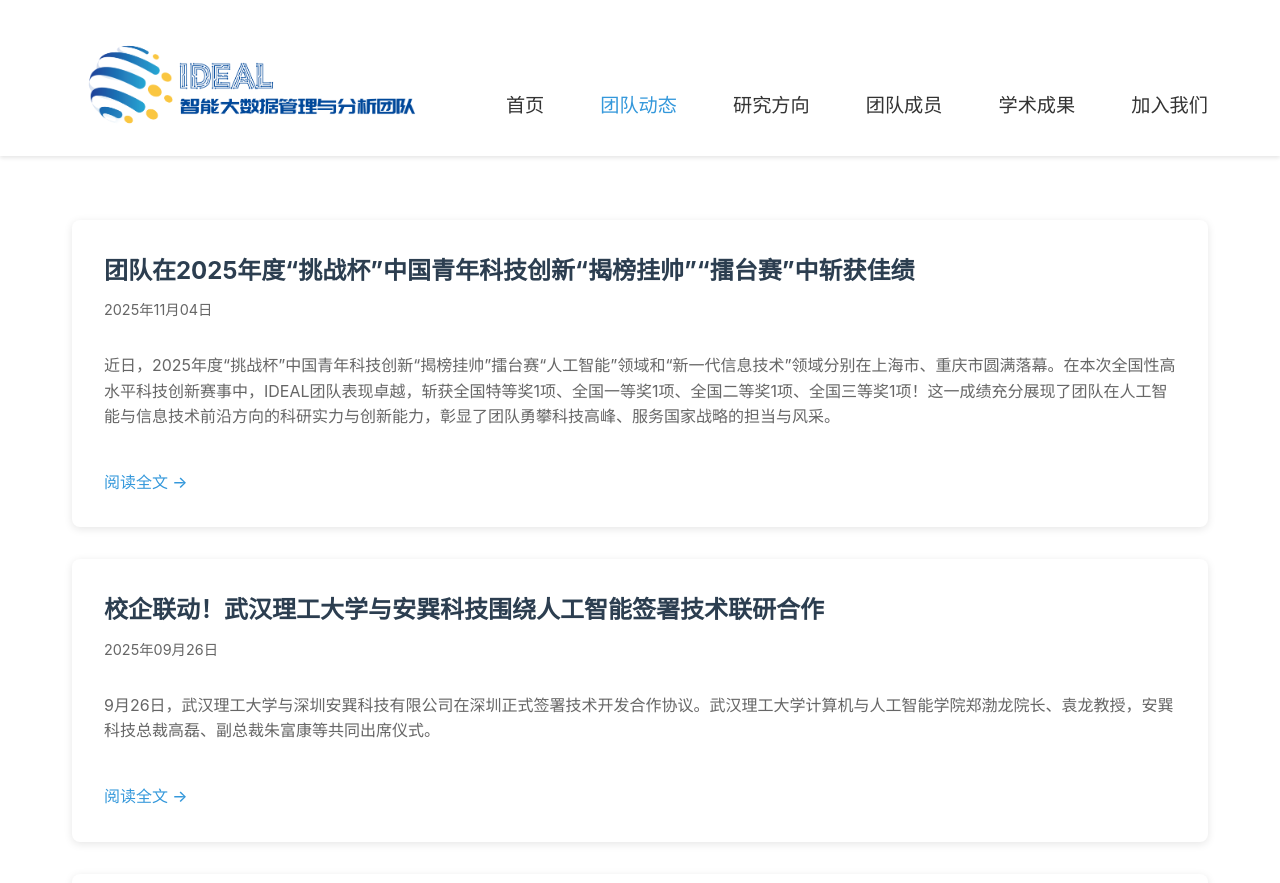
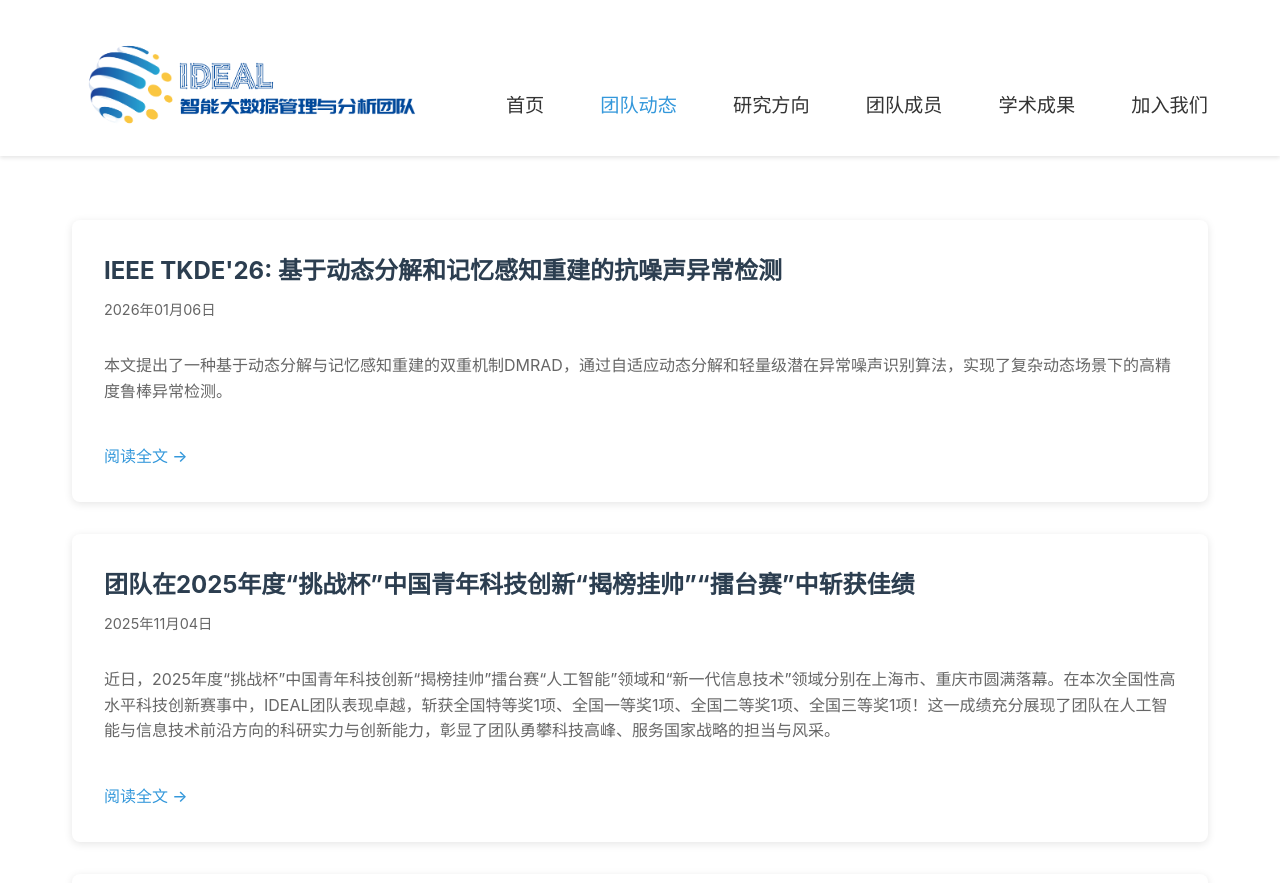
Before and after one commit to ideal-wut/ideal-wut.github.io, a Jekyll site: the page built from blog/index.html, in a window 1280 px wide and 900 px high. Shown: the top 883 px of the window. Built offline with Jekyll 4.4.1, drawn with Linux system fonts in a browser that asks for light colours.

Commit message:
更新：增加TKDE26-DMRAD新闻

```diff
--- /dev/null
+++ b/_posts/2026-01-06-ieee-tkde-DMRAD.html
@@ -0,0 +1,229 @@
+---
+layout: post
+title: "IEEE TKDE'26: 基于动态分解和记忆感知重建的抗噪声异常检测"
+date: 2026-01-06
+categories: [研究成果, 论文发表]
+tags: [时间序列, 异常检测, 深度学习, 动态分解, DMRAD]
+author: IDEAL团队
+excerpt: "本文提出了一种基于动态分解与记忆感知重建的双重机制DMRAD，通过自适应动态分解和轻量级潜在异常噪声识别算法，实现了复杂动态场景下的高精度鲁棒异常检测。"
+---
+
+<style>
+/* .post-content {
+    font-family: -apple-system, BlinkMacSystemFont, "Segoe UI", Roboto, "Helvetica Neue", Arial, sans-serif;
+    line-height: 1.6;
+    color: #333;
+} */
+
+.post-content h1 {
+    color: #2c3e50;
+    border-bottom: 3px solid #3498db;
+    padding-bottom: 10px;
+    margin-top: 30px;
+    margin-bottom: 20px;
+}
+
+.post-content h2 {
+    color: #34495e;
+    border-left: 4px solid #3498db;
+    padding-left: 15px;
+    margin-top: 25px;
+    margin-bottom: 15px;
+}
+
+.post-content h3 {
+    color: #2c3e50;
+    margin-top: 20px;
+    margin-bottom: 10px;
+}
+
+.post-content img {
+    max-width: 100%;
+    height: auto;
+    display: block;
+    margin: 20px auto;
+    border-radius: 8px;
+    box-shadow: 0 4px 8px rgba(0,0,0,0.1);
+}
+
+.post-content .paper-info {
+    background: linear-gradient(135deg, white 0%, white 100%);
+    color: black;
+    padding: 20px;
+    border-radius: 10px;
+    margin: 20px 0;
+}
+
+.post-content .paper-info h3 {
+    color: black;
+    margin-top: 0;
+}
+
+.post-content .highlight-box {
+    background: #f8f9fa;
+    border-left: 4px solid #28a745;
+    padding: 15px;
+    margin: 15px 0;
+    border-radius: 0 5px 5px 0;
+}
+
+.post-content .experiment-section {
+    background: #fcfcfb;
+    border: 1px solid #fdfdfd;
+    border-radius: 8px;
+    padding: 20px;
+    margin: 20px 0;
+}
+
+.post-content .algorithm-box {
+    background: #e3f2fd;
+    border: 1px solid #90caf9;
+    border-radius: 8px;
+    padding: 15px;
+    margin: 15px 0;
+}
+
+.post-content blockquote {
+    border-left: 4px solid #3498db;
+    margin: 20px 0;
+    padding: 10px 20px;
+    background: #f4f4f4;
+    font-style: italic;
+}
+
+.post-content .figure-caption {
+    text-align: center;
+    font-style: italic;
+    color: #666;
+    margin-top: 5px;
+    margin-bottom: 20px;
+}
+
+.post-content .math-formula {
+    font-family: 'Times New Roman', serif;
+    font-style: italic;
+    font-size: 1.1em;
+    color: #2c3e50;
+}
+
+.post-content .math-var {
+    font-family: 'Times New Roman', serif;
+    font-style: italic;
+}
+
+.post-content .subscript {
+    font-size: 0.8em;
+    vertical-align: sub;
+}
+
+.post-content .superscript {
+    font-size: 0.8em;
+    vertical-align: super;
+}
+
+.post-content .math-symbol {
+    font-family: 'Times New Roman', serif;
+    font-size: 1.2em;
+}
+
+.post-content .math-function {
+    font-family: 'Times New Roman', serif;
+    font-style: normal;
+    font-weight: normal;
+}
+
+.post-content .table-title {
+    text-align: center;
+    font-weight: bold;
+    margin: 20px 0 10px 0;
+}
+</style>
+
+<div class="post-content">
+
+<!-- <h1>IEEE TKDE'26: 基于动态分解和记忆感知重建的抗噪声异常检测</h1> -->
+
+<p>当前，时间序列异常检测领域面临两大挑战：一是在复杂动态场景下难以准确建模正常时间模式；二是在无监督条件下，训练集中的异常和噪声会导致模型过度泛化。</p>
+
+<p>为此，团队研究人员创新性地提出一种基于动态分解与记忆感知重建的双重机制。通过自适应动态分解显式建模时间序列多种潜在正常时间模式，实现在复杂动态场景下对正常时间模式的准确捕捉，结合通道-时间混合注意力机制学习序列间相关性和序列内长期时间依赖性。最后，团队研究人员提出了一种轻量级潜在异常噪声识别算法，能够在无监督训练中识别并降低潜在异常噪声的权重，从而有效抑制噪声对模型的干扰，提升了复杂场景下的检测精度与鲁棒性。研究成果在五个基准数据集上超越现有先进方法，提出的轻量级潜在异常噪声识别算法能够迁移到其他算法中提高模型性能。</p>
+
+<p>该成果"DMRAD: Dynamic Decomposition and Memory-Aware Reconstruction for Noise-Resilient Multivariate Time Series Anomaly Detection"已被TKDE（IEEE Transactions on Knowledge and Data Engineering）录用。TKDE是中国计算机学会（CCF）推荐的A类国际期刊，专注于数据挖掘、知识工程和数据库系统等领域的学术研究。该论文第一单位为武汉理工大学计算机与人工智能学院，第一作者为夏振厂副教授，第二作者为我院2023级硕士研究生马俊，通讯作者为郑渤龙教授。</p>
+
+<img src="/assets/images/posts/dmrad-paper-info.png" alt="论文信息">
+
+<h3>【论文地址】</h3>
+<p>https://www.doi.org/10.1109/TKDE.2025.3649930</p>
+
+<h2>背景与动机</h2>
+
+<p>多变量时间序列异常检测是监控网络物理系统（如工业设施、数据中心和自动驾驶车辆）的核心技术，对预防系统故障、降低安全风险和经济损失具有至关重要的作用。如图1所示，现实系统中的时间序列通常包含快速演变的趋势和显著的周期性波动，这种复杂的时空特性使得准确检测异常变得极具挑战性。</p>
+
+<img src="/assets/images/posts/dmrad-1.svg" alt="在复杂动态场景下不同模型的重建误差对比">
+<div class="figure-caption">图1：在复杂动态场景下不同模型的重建误差对比</div>
+
+<p>重建型异常检测方法因其能够学习正常序列的动态模式而备受关注。如AnomalyTransformer和TimesNet等先进方法，通过注意力机制或时序变换技术有效捕捉时间依赖性。然而，现有方法存在两个关键局限：（1）大多仅关注单一时间模式，难以同时建模趋势和季节性等多元特征，导致在数据异质性和非平稳性场景下重建误差较高；（2）无监督学习假设训练数据纯净，但实际应用中不可避免会混入噪声和潜在异常，这会使模型学习到错误的模式，严重影响检测性能。</p>
+
+<p>随着工业系统规模不断扩大，多变量时间序列呈现出高维度、非平稳和强噪声等特性，传统方法已难以满足实际需求。尽管GPU等硬件加速技术为处理大规模时序数据提供了可能，但现有算法在特征提取效率和噪声鲁棒性方面仍存在明显不足。</p>
+
+<div class="highlight-box">
+针对这些挑战，团队研究人员提出了一种新型动态分解与内存感知重建框架DMRAD。该解决方案不仅通过可训练卷积和傅里叶变换实现自适应时序分解，还创新性地引入潜在异常-噪声检测算法，显著提升了对大规模复杂时序数据的异常检测能力。
+</div>
+
+<h2>设计与实现</h2>
+
+<h3>01 动态分解与注意力融合框架</h3>
+
+<div class="algorithm-box">
+DMRAD的核心架构是一个集成动态分解与混合注意力的深度重构模型，旨在对复杂的时间模式进行解耦与建模。如图2所示，该模型以前馈网络为编码基础，创新性地嵌入了三个核心模块。其设计核心在于，首先通过动态分解模块将原始非平稳序列<span class="math-var">X</span>(<span class="math-var">t</span>)解耦为趋势分量<span class="math-var">X</span><span class="subscript">trend</span>与季节性分量<span class="math-var">X</span><span class="subscript">sea</span>，显著降低了后续建模的复杂度。随后，趋势与季节性分量分别输入一个改进的通道-时间混合注意力模块，该模块在频域内通过离散余弦变换（DCT）压缩并计算通道注意力权重，在时域内通过自注意力机制捕捉长期依赖，从而融合生成更具判别性的特征表示<span class="math-var">Z</span>。最后，解码器基于特征<span class="math-var">Z</span>重建出"干净"的正常序列<span class="math-var">X'</span>(<span class="math-var">t</span>)。整个前向过程实现了对输入信号"分解-增强-重构"的精细化处理，为准确的重建误差计算奠定了基础。
+</div>
+
+<img src="/assets/images/posts/dmrad-2.png" alt="DMRAD的整体架构">
+<div class="figure-caption">图2：DMRAD的整体架构</div>
+
+<h3>02 潜在异常噪声识别算法</h3>
+
+<p>为应对训练数据中普遍存在的噪声和潜在异常对模型学习的污染，提出了一种内存感知的训练阶段净化算法。该算法不增加额外网络参数，而是通过一个外部内存模块动态评估并抑制异常样本的影响：</p>
+
+<p><strong>损失记忆与异常评分</strong>：在滑动时间窗口内，持续记录每个样本的重构损失（MSE），并计算其历史分布的均值<span class="math-var">μ</span>和标准差<span class="math-var">σ</span>。设定动态阈值<span class="math-var">θ</span> = <span class="math-var">μ</span> + 2<span class="math-var">σ</span>，将损失持续高于此阈值的样本标记为潜在异常。</p>
+
+<p><strong>自适应样本加权</strong>：根据高斯函数为每个训练样本分配一个权重<span class="math-var">w</span>。对于被标记的潜在异常点，其权重会被显著降低，从而使其在反向传播中的梯度贡献减弱。权重计算方式为：<span class="math-formula"><span class="math-var">w</span> = exp(-(<span class="math-var">loss</span> - <span class="math-var">μ</span>)<span class="superscript">2</span> / 2<span class="math-var">σ</span><span class="superscript">2</span>)</span>，其中<span class="math-var">loss</span>为当前样本损失。</p>
+
+<p>该算法使模型在训练过程中能够"遗忘"异常模式，专注于学习真实的正常数据分布，从而显著提升了模型在复杂真实场景下的鲁棒性和最终检测精度。</p>
+
+<h2>实验结果</h2>
+
+<h3>01 实验设置</h3>
+
+<div class="experiment-section">
+实验均使用PyTorch框架实现，并在NVIDIA RTX 4080 GPU上进行训练和测试，并基于5个真实场景的数据集测试模型的异常检测性能。
+</div>
+
+<div class="table-title">表1：实验中使用的数据集</div>
+
+<img src="/assets/images/posts/dmrad-table1.png" alt="实验数据集">
+
+<h3>02 方法对比</h3>
+
+<p>如表2所示，团队分别在5个真实场景下的数据集上对算法性能进行了全面评估。实验结果表明，DMRAD在多个数据集中展现出显著优势：在MSL数据集中实现的性能改进尤其显著，在F1得分方面，它比其他基线分别高出至少4.4%。此外，DMRAD在5个数据集上的平均F1得分比其他基线高出至少1.5%。</p>
+
+<div class="table-title">表2：异常检测性能对比</div>
+
+<img src="/assets/images/posts/dmrad-table2.png" alt="异常检测性能对比">
+
+<h3>03 轻量性与可迁移性验证</h3>
+
+<p>为评估潜在异常噪声识别算法的效率，团队研究人员对比了其加入模型前后的训练时间与内存占用，结果如图3所示。可以观察到，潜在异常噪声识别算法的引入带来了轻微的资源开销：训练时间增加约10%，内存占用增加不足5%。这表明潜在异常噪声识别算法在有效提升模型性能的同时，并未引入高复杂度的计算或大量额外参数，保持了优异的计算效率。</p>
+
+<img src="/assets/images/posts/dmrad-3.svg" alt="潜在异常噪声识别算法训练时间和内存占用对比">
+<div class="figure-caption">图3：潜在异常噪声识别算法训练时间和内存占用对比</div>
+
+<p>此外，团队还探索了潜在异常噪声识别算法的可迁移性。具体来说，将该潜在异常噪声识别算法迁移至两类经典模型（TimesNet和ModernTCN）中进行验证。如图4所示，"Original model"代表了它们在两个数据集上的直接测试结果，"Memory Module"表示添加了潜在异常噪声识别算法之后的实验结果，可以发现，在使用了潜在异常噪声识别算法之后，两个模型在MSL和SWaT数据集上的F1得分分别提高了至少4.3%和0.93%。</p>
+
+<img src="/assets/images/posts/dmrad-4.svg" alt="潜在异常噪声识别算法可迁移性实验">
+<div class="figure-caption">图4：潜在异常噪声识别算法可迁移性实验</div>
+
+<h2>详细内容请参见</h2>
+
+<p>Zhenchang Xia, Jun Ma, Bolong Zheng, Liangliang Wang, Yanan Chang and Jianqun Cui, DMRAD: Dynamic Decomposition and Memory-Aware Reconstruction for Noise-Resilient Multivariate Time Series Anomaly Detection, IEEE Transactions on Knowledge and Data Engineering, https://www.doi.org/10.1109/TKDE.2025.3649930</p>
+
+</div>
```
Also changed, not shown: _data/papers.yml (+8 -0 lines), assets/images/posts/dmrad-1.svg (added), assets/images/posts/dmrad-2.png (added), assets/images/posts/dmrad-3.svg (added), assets/images/posts/dmrad-4.svg (added), assets/images/posts/dmrad-paper-info.png (added), assets/images/posts/dmrad-table1.png (added), assets/images/posts/dmrad-table2.png (added).
